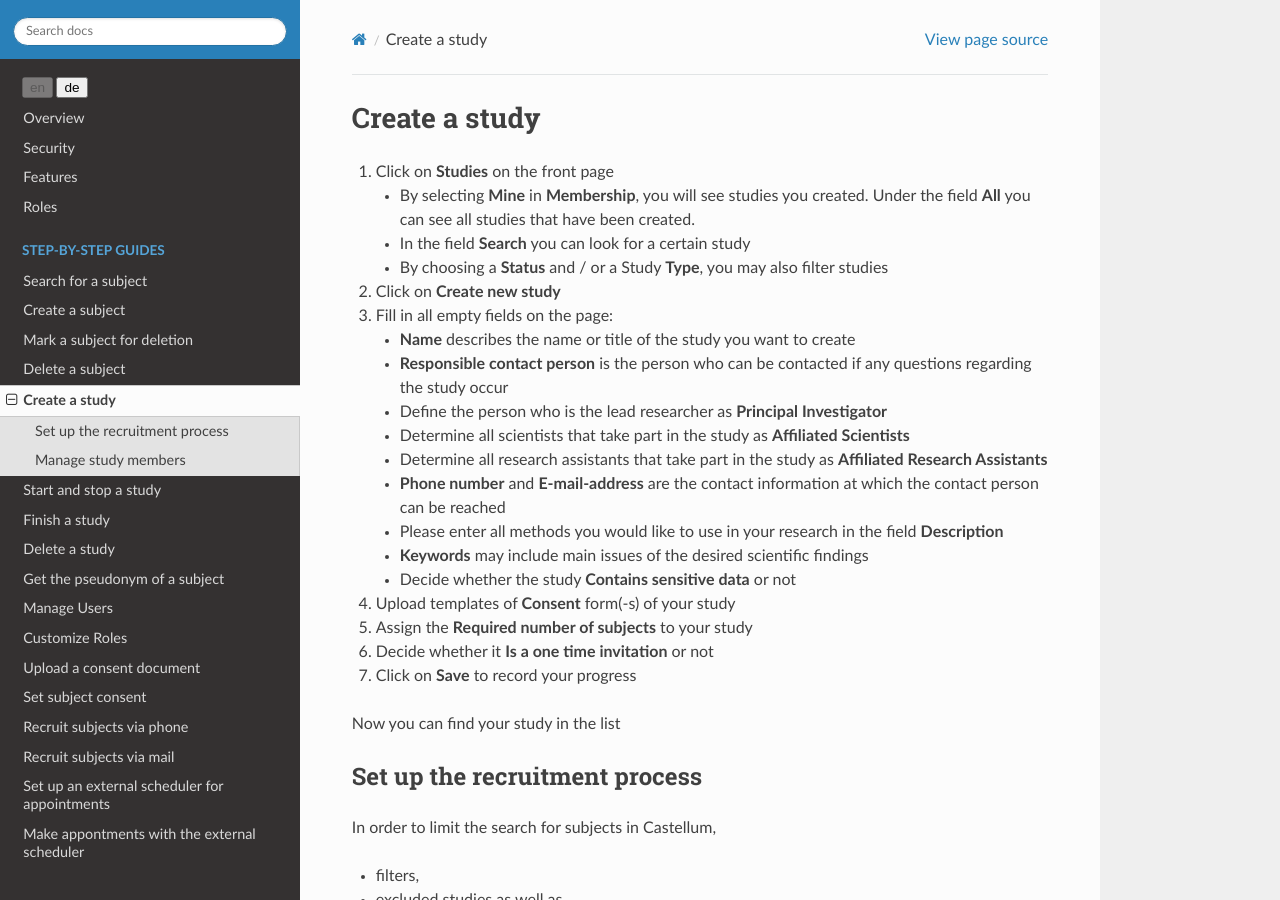
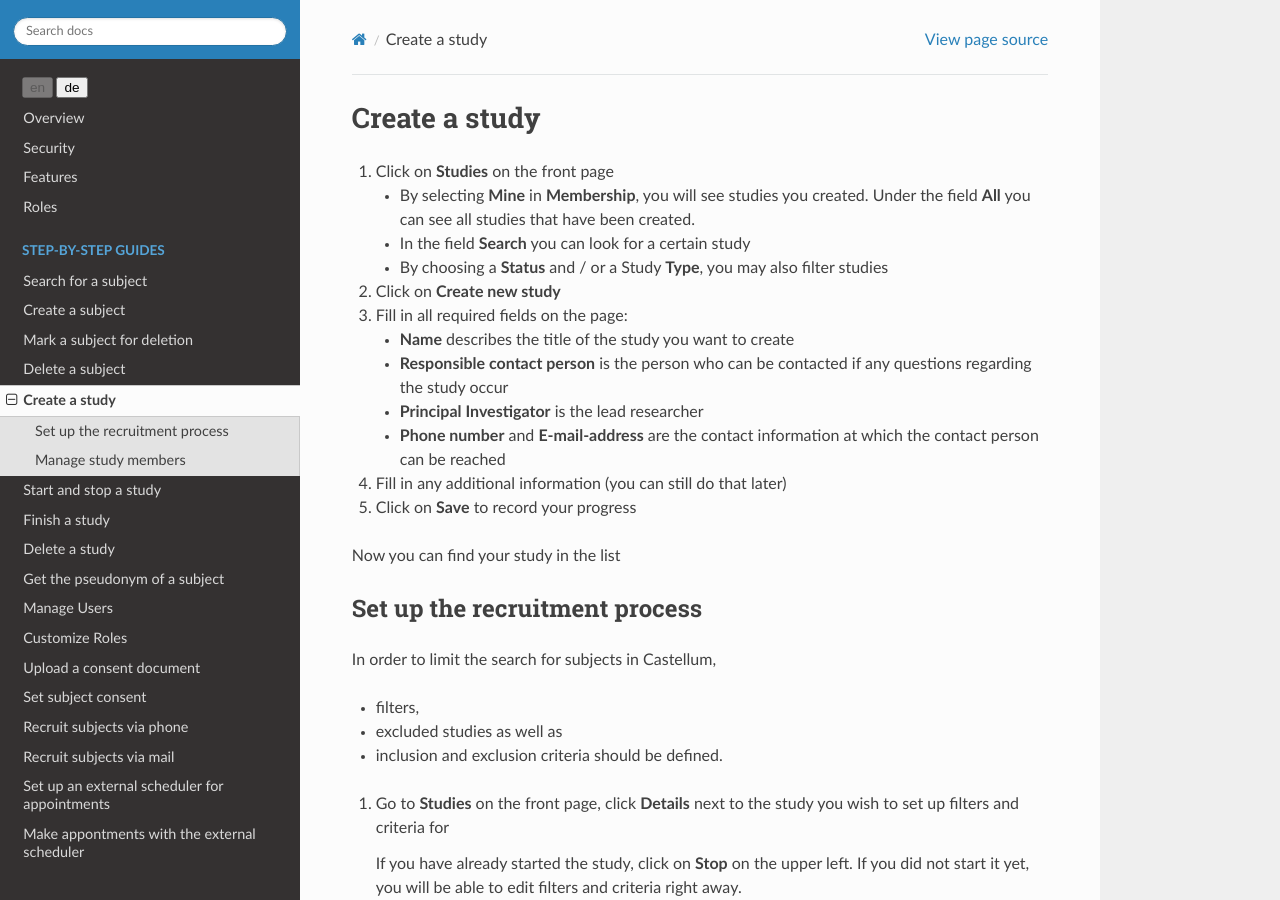
Before and after one commit to DouglasNeuroInformatics/castellum, a Sphinx documentation site: the page built from source/guides/study-management.rst, in a window 1280 px wide and 900 px high. Built offline with Sphinx 7.4.7 and the Read the Docs theme 2.0.0, drawn with Linux system fonts in a browser that asks for light colours.

Commit message:
Compress study create guide

```diff
--- a/source/guides/study-management.rst
+++ b/source/guides/study-management.rst
@@ -12,29 +12,18 @@ Create a study
 
 2.  Click on **Create new study**
 
-3.  Fill in all empty fields on the page:
+3.  Fill in all required fields on the page:
 
-    -   **Name** describes the name or title of the study you want to create
-    -   **Responsible contact person** is the person who can be contacted if any
-        questions regarding the study occur
-    -   Define the person who is the lead researcher as **Principal Investigator**
-    -   Determine all scientists that take part in the study as **Affiliated Scientists**
-    -   Determine all research assistants that take part in the study as **Affiliated
-        Research Assistants**
+    -   **Name** describes the title of the study you want to create
+    -   **Responsible contact person** is the person who can be contacted if
+        any questions regarding the study occur
+    -   **Principal Investigator** is the lead researcher
     -   **Phone number** and **E-mail-address** are the contact information at
         which the contact person can be reached
-    -   Please enter all methods you would like to use in your research in the field
-        **Description**
-    -   **Keywords** may include main issues of the desired scientific findings
-    -   Decide whether the study **Contains sensitive data** or not
 
-4.  Upload templates of **Consent** form(-s) of your study
+4.  Fill in any additional information (you can still do that later)
 
-5.  Assign the **Required number of subjects** to your study
-
-6.  Decide whether it **Is a one time invitation** or not
-
-7.  Click on **Save** to record your progress
+5.  Click on **Save** to record your progress
 
 Now you can find your study in the list
 
```
